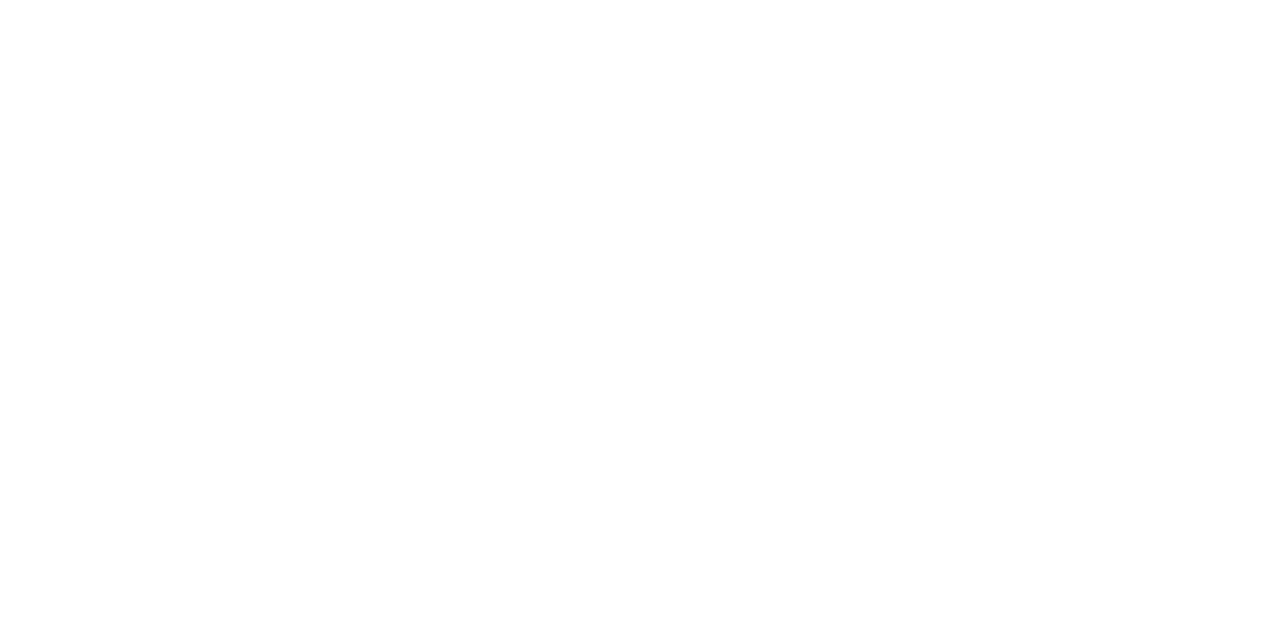
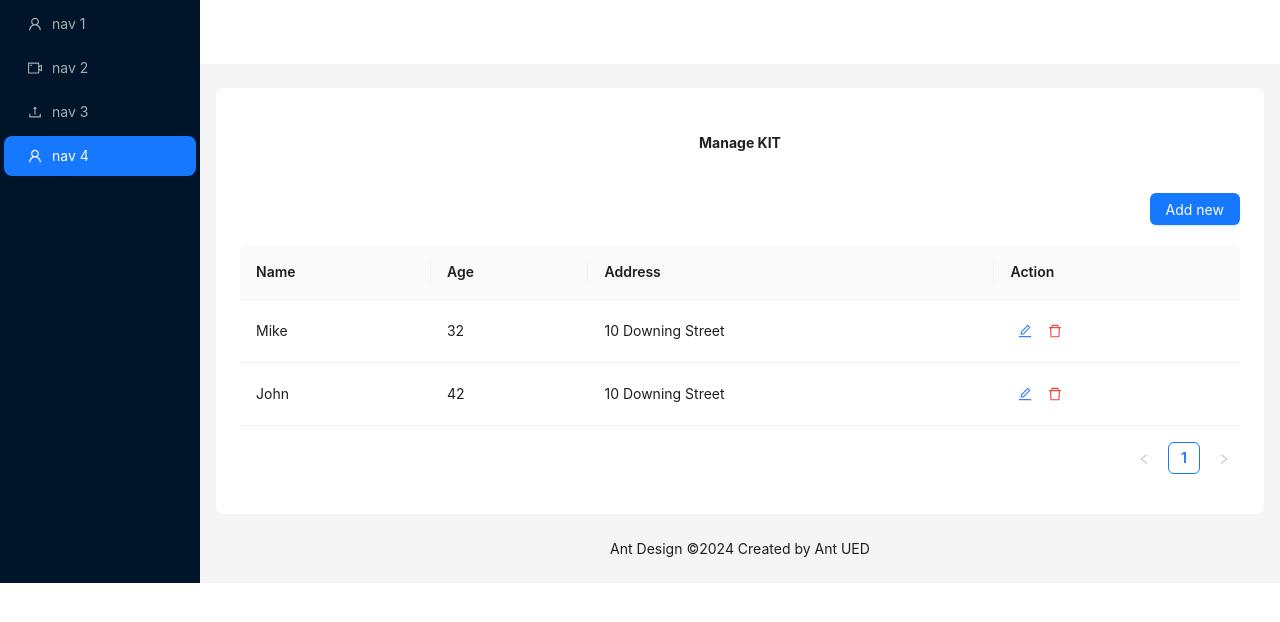
Before and after one commit to Duc-dev-starter/kit-stem-management-fe, a React (Vite) app: page /manager/manage-kit in a window 1280 px wide. Before the commit this address had no page. Shown: the top 622 px of the page. Built offline with nearby package versions, Linux system fonts and the light colour scheme.

Commit message:
manage kit , lab and kit delivery in manager

```diff
--- /dev/null
+++ b/src/components/dashboard/index.tsx
@@ -0,0 +1,58 @@
+import React from 'react';
+import { UploadOutlined, UserOutlined, VideoCameraOutlined } from '@ant-design/icons';
+import { Layout, Menu, theme } from 'antd';
+import { Outlet } from 'react-router-dom';
+
+const { Header, Content, Footer, Sider } = Layout;
+
+const items = [UserOutlined, VideoCameraOutlined, UploadOutlined, UserOutlined].map(
+  (icon, index) => ({
+    key: String(index + 1),
+    icon: React.createElement(icon),
+    label: `nav ${index + 1}`,
+  }),
+);
+
+const Dashboard: React.FC = () => {
+  const {
+    token: { colorBgContainer, borderRadiusLG },
+  } = theme.useToken();
+
+  return (
+    <Layout>
+      <Sider
+        breakpoint="lg"
+        collapsedWidth="0"
+        onBreakpoint={(broken) => {
+          console.log(broken);
+        }}
+        onCollapse={(collapsed, type) => {
+          console.log(collapsed, type);
+        }}
+      >
+        <div className="demo-logo-vertical" />
+        <Menu theme="dark" mode="inline" defaultSelectedKeys={['4']} items={items} />
+      </Sider>
+      <Layout>
+        <Header style={{ padding: 0, background: colorBgContainer }} />
+        <Content style={{ margin: '24px 16px 0' }}>
+          <div
+            style={{
+              padding: 24,
+              minHeight: 360,
+              background: colorBgContainer,
+              borderRadius: borderRadiusLG,
+            }}
+          >
+            <Outlet/>
+          </div>
+        </Content>
+        <Footer style={{ textAlign: 'center' }}>
+          Ant Design ©{new Date().getFullYear()} Created by Ant UED
+        </Footer>
+      </Layout>
+    </Layout>
+  );
+};
+
+export default Dashboard;
--- a/src/pages/index.ts
+++ b/src/pages/index.ts
@@ -1,2 +1,5 @@
 export {default as HomePage} from './home'
 export {default as AboutPage} from './about'
+export {default as ManageKit} from './manager/manage-kit'
+export {default as ManageLab} from './manager/manage-lab'
+export {default as ManageKitDeliveryDetail} from './manager/manage-kit-delivery-detail'
--- /dev/null
+++ b/src/pages/manager/manage-kit-delivery-detail/index.tsx
@@ -0,0 +1,44 @@
+import { Col,  Row, Timeline } from "antd";
+
+const ManageKitDeliveryDetail = () => {
+    // const [mode, setMode] = useState<'left' | 'alternate' | 'right'>('left');
+    return (
+        <>
+            <h1 className="text-center font-bold">ManageKitDelivery</h1>
+            <Row>
+                <Col span={12}>
+                    <p className="font-bold my-5"> Delivery Address</p>
+                    <div >
+                        <p><span className="font-bold">Shipping unit:</span> <span>Hello world</span></p>
+                    </div>
+                </Col>
+                <Col span={12}>
+                    <p className="font-bold my-5">Timeline</p>
+                    <div className="float-left">
+                        <Timeline
+                            mode={"left"}
+                            items={[
+                                {
+                                    label: '2015-09-01',
+                                    children: 'Create a services',
+                                },
+                                {
+                                    label: '2015-09-01 09:12:11',
+                                    children: 'Solve initial network problems',
+                                },
+                                {
+                                    children: 'Technical testing',
+                                },
+                                {
+                                    label: '2015-09-01 09:12:11',
+                                    children: 'Network problems being solved',
+                                },
+                            ]}
+                        />
+                    </div>
+                </Col>
+            </Row>
+        </>
+    )
+}
+export default ManageKitDeliveryDetail;
--- /dev/null
+++ b/src/pages/manager/manage-kit/index.tsx
@@ -0,0 +1,58 @@
+import { DeleteOutlined, EditOutlined } from "@ant-design/icons";
+import { Button, Table } from "antd";
+
+const ManageKit = () => {
+    const dataSource = [
+        {
+            key: '1',
+            name: 'Mike',
+            age: 32,
+            address: '10 Downing Street',
+        },
+        {
+            key: '2',
+            name: 'John',
+            age: 42,
+            address: '10 Downing Street',
+        },
+    ];
+
+    const columns = [
+        {
+            title: 'Name',
+            dataIndex: 'name',
+            key: 'name',
+        },
+        {
+            title: 'Age',
+            dataIndex: 'age',
+            key: 'age',
+        },
+        {
+            title: 'Address',
+            dataIndex: 'address',
+            key: 'address',
+        },
+        {
+            title: 'Action',
+            render:()=>(
+                <>
+                <EditOutlined className="m-2 text-blue-500" />
+                <DeleteOutlined className="m-2 text-red-500" />
+                </>
+            )
+        },
+    ];
+
+    return (
+        <>
+            <h1
+                className="text-center font-bold my-5"
+            >Manage KIT</h1>
+            <Button type="primary" className="my-5 float-right">Add new</Button>
+            <Table dataSource={dataSource} columns={columns} />
+        </>
+    )
+}
+
+export default ManageKit;
--- /dev/null
+++ b/src/pages/manager/manage-lab/index.tsx
@@ -0,0 +1,58 @@
+import { DeleteOutlined, EditOutlined } from "@ant-design/icons";
+import { Button, Table } from "antd";
+
+const ManageLab = () => {
+    const dataSource = [
+        {
+            key: '1',
+            name: 'Mike',
+            age: 32,
+            address: '10 Downing Street',
+        },
+        {
+            key: '2',
+            name: 'John',
+            age: 42,
+            address: '10 Downing Street',
+        },
+    ];
+
+    const columns = [
+        {
+            title: 'Name',
+            dataIndex: 'name',
+            key: 'name',
+        },
+        {
+            title: 'Age',
+            dataIndex: 'age',
+            key: 'age',
+        },
+        {
+            title: 'Address',
+            dataIndex: 'address',
+            key: 'address',
+        },
+        {
+            title: 'Action',
+            render:()=>(
+                <>
+                <EditOutlined className="m-2 text-blue-500" />
+                <DeleteOutlined className="m-2 text-red-500" />
+                </>
+            )
+        },
+    ];
+
+    return (
+        <>
+            <h1
+                className="text-center font-bold my-5"
+            >Manage LAB</h1>
+            <Button type="primary" className="my-5 float-right">Add new</Button>
+            <Table dataSource={dataSource} columns={columns} />
+        </>
+    )
+}
+
+export default ManageLab;
--- a/src/routers/index.tsx
+++ b/src/routers/index.tsx
@@ -1,11 +1,19 @@
 import { Route, Routes } from "react-router-dom"
-import { AboutPage, HomePage } from "../pages"
+import { AboutPage, HomePage, ManageKit, ManageKitDeliveryDetail, ManageLab } from "../pages"
+import Dashboard from "../components/dashboard"
 
 const AppRouter = () => {
     return (
         <Routes>
             <Route path="/" element={<HomePage />} />
             <Route path="/about" element={<AboutPage />} />
+
+            <Route path="/manager/*" element={<Dashboard />}>
+                {/* <Route path="manager-page" element={<ManagerPage />} /> */}
+                <Route path="manage-kit" element={<ManageKit />} />
+                <Route path="manage-lab" element={<ManageLab />} />
+                <Route path="manage-kit-delivery" element={<ManageKitDeliveryDetail />} />
+            </Route>
         </Routes>
     )
 }
```
Also changed, not shown: src/services/kit.services.ts (added), src/services/lab.services.ts (added).
